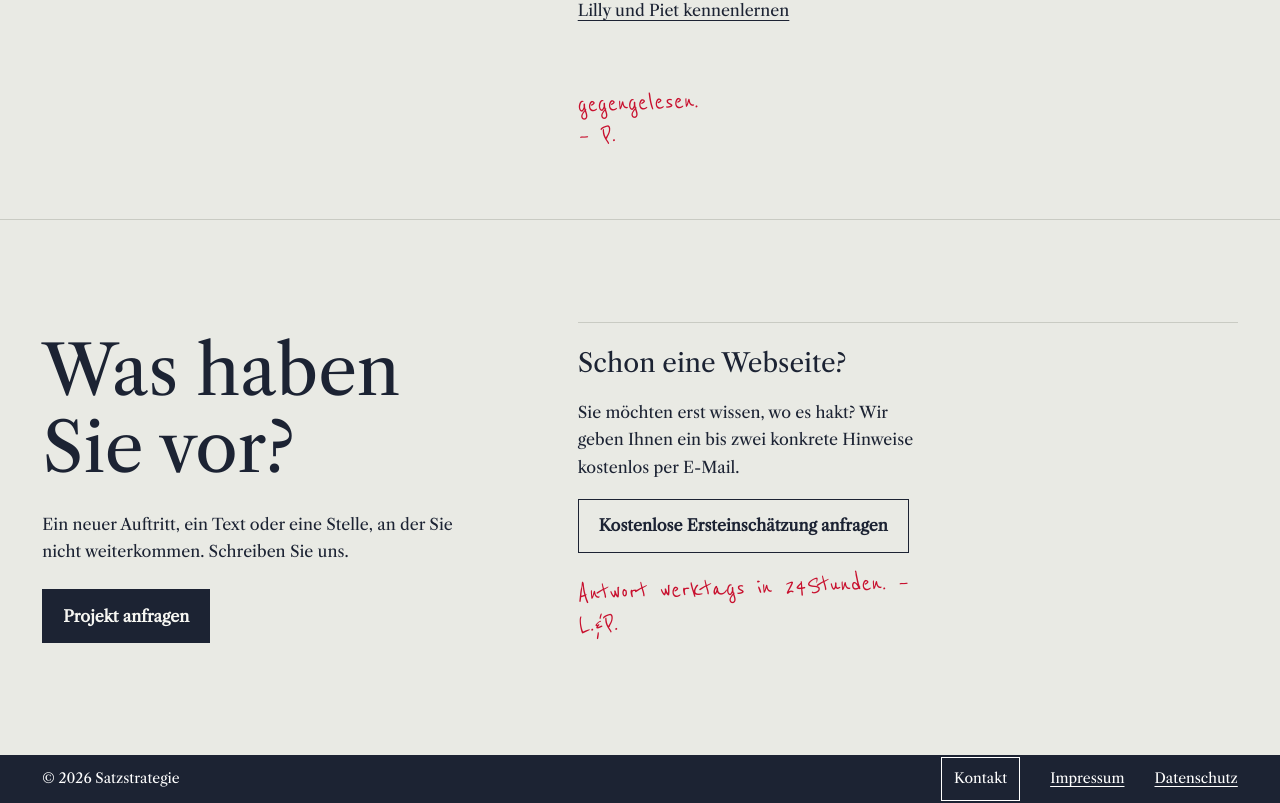
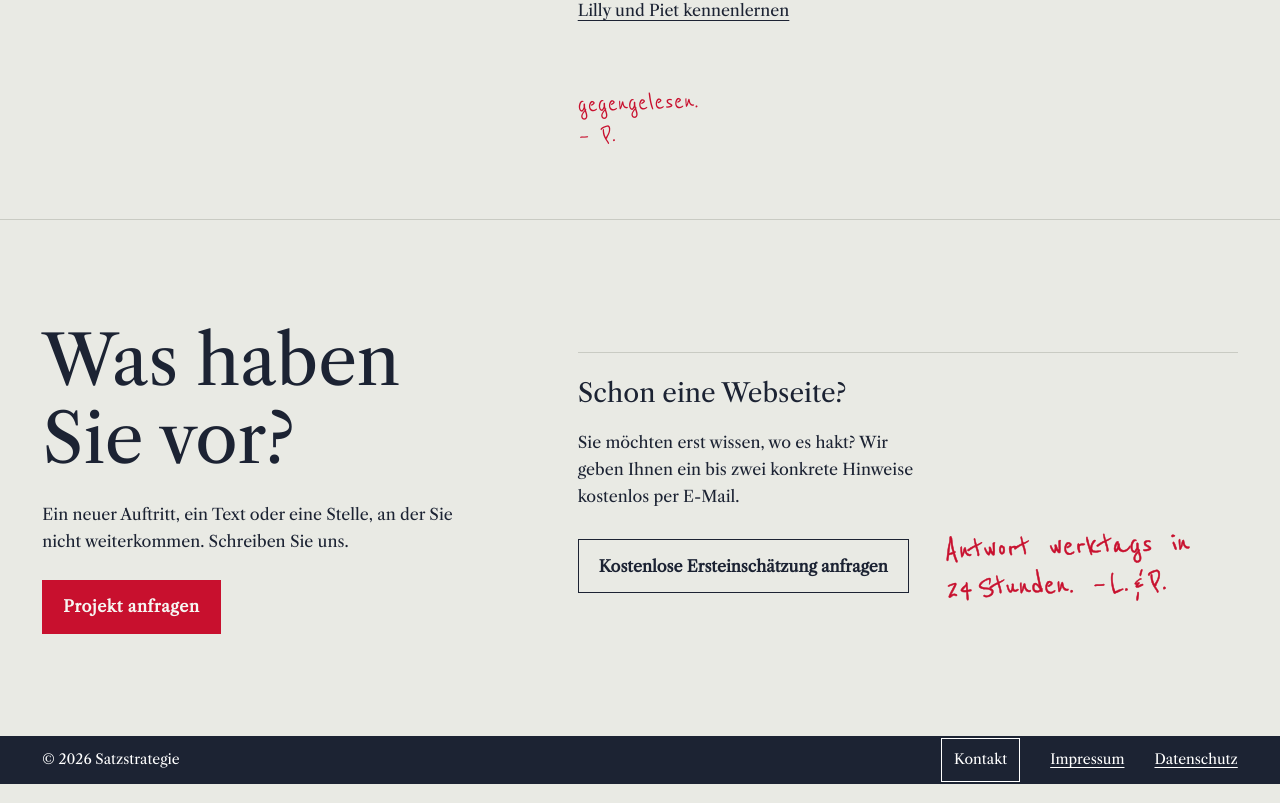
Before and after one commit to lillycontentcreatorwerkstatt-sudo/satzstrategie-webseite, a Next.js app in the folder webseiten-check/: page / in a window 1280 px wide. Shown: the part 2464-3267 px from the top of the page. Built offline with nearby package versions, Linux system fonts and the light colour scheme.

Commit message:
Projekt anfragen unten rot, Antwort-Notiz mit Abstand und besser lesbar
Co-Authored-By: Claude Opus 5.5 <noreply@anthropic.com>

```diff
--- a/webseiten-check/src/app/page.tsx
+++ b/webseiten-check/src/app/page.tsx
@@ -29,6 +29,6 @@ export default function Home() {
     </section>
     <PaperExample />
     <section className="home-people section-space with-margin"><h2>Lilly und Piet</h2><div><p className="large-copy">Sie sprechen mit den Menschen, die an Ihrer Webseite arbeiten.</p><p>Lilly schreibt, gestaltet und entwickelt. Piet liest mit, hinterfragt und schaut noch einmal hin.</p><Link href="/wer-wir-sind">Lilly und Piet kennenlernen</Link></div><p className="hand margin-note">gegengelesen.<br />– P.</p></section>
-    <section className="home-contact section-space"><div><h2>Was haben<br />Sie vor?</h2><p>Ein neuer Auftritt, ein Text oder eine Stelle, an der Sie nicht weiterkommen. Schreiben Sie uns.</p><Link className="studio-button" href="/kontakt">Projekt anfragen</Link></div><aside><h3>Schon eine Webseite?</h3><p>Sie möchten erst wissen, wo es hakt? Wir geben Ihnen ein bis zwei konkrete Hinweise kostenlos per E-Mail.</p><Link className="studio-button studio-button-secondary" href="/erster-blick">Kostenlose Ersteinschätzung anfragen</Link><p className="hand margin-note">Antwort werktags in 24&nbsp;Stunden. –&nbsp;L.&nbsp;&amp;&nbsp;P.</p></aside></section>
+    <section className="home-contact section-space"><div><h2>Was haben<br />Sie vor?</h2><p>Ein neuer Auftritt, ein Text oder eine Stelle, an der Sie nicht weiterkommen. Schreiben Sie uns.</p><Link className="studio-button" href="/kontakt">Projekt anfragen</Link></div><aside><h3>Schon eine Webseite?</h3><p>Sie möchten erst wissen, wo es hakt? Wir geben Ihnen ein bis zwei konkrete Hinweise kostenlos per E-Mail.</p><div className="first-look-action"><Link className="studio-button studio-button-secondary" href="/erster-blick">Kostenlose Ersteinschätzung anfragen</Link><p className="hand margin-note">Antwort werktags in 24&nbsp;Stunden. –&nbsp;L.&nbsp;&amp;&nbsp;P.</p></div></aside></section>
   </StudioShell>;
 }
--- a/webseiten-check/src/app/rotstift.css
+++ b/webseiten-check/src/app/rotstift.css
@@ -296,8 +296,8 @@ html:has(.sent-dialog[open]) { overflow: hidden; }
 @keyframes menu-item { from { opacity: 0; transform: translateY(10px); } }
 
 /* Startseite: Die wichtigste Handlung trägt die Farbe des Rotstifts. */
-.studio-page .hero-bottom .hero-action { background: var(--red); border-color: var(--red); color: var(--paper-light); letter-spacing: .04em; }
-.studio-page .hero-bottom .hero-action:hover:not(:disabled) { background: var(--red-deep); border-color: var(--red-deep); }
+.studio-page :is(.hero-bottom .hero-action, .home-contact > div > .studio-button) { background: var(--red); border-color: var(--red); color: var(--paper-light); letter-spacing: .04em; }
+.studio-page :is(.hero-bottom .hero-action, .home-contact > div > .studio-button):hover:not(:disabled) { background: var(--red-deep); border-color: var(--red-deep); }
 
 /* Startseite: eine gemeinsame Linie. Alle zweispaltigen Abschnitte teilen ein Raster,
    die rechte Spalte beginnt überall an derselben Kante. */
@@ -327,3 +327,7 @@ html:has(.sent-dialog[open]) { overflow: hidden; }
 @media (max-width: 760px) and (orientation: portrait) {
   .studio-page .hero-bottom { width: calc(100% - 2 * var(--gutter)); margin-inline: var(--gutter); }
 }
+
+/* Ersteinschätzung: Die Randnotiz steht mit Luft neben dem Kästchen und ist gut lesbar. */
+.studio-page .first-look-action { display: flex; flex-wrap: wrap; align-items: center; gap: 14px 36px; }
+.studio-page .home-contact .first-look-action .margin-note { flex: 1 1 220px; max-width: 320px; margin: 0; font-size: clamp(32px, 2.8vw, 42px); word-spacing: .12em; -webkit-text-stroke: .5px currentColor; }
```
